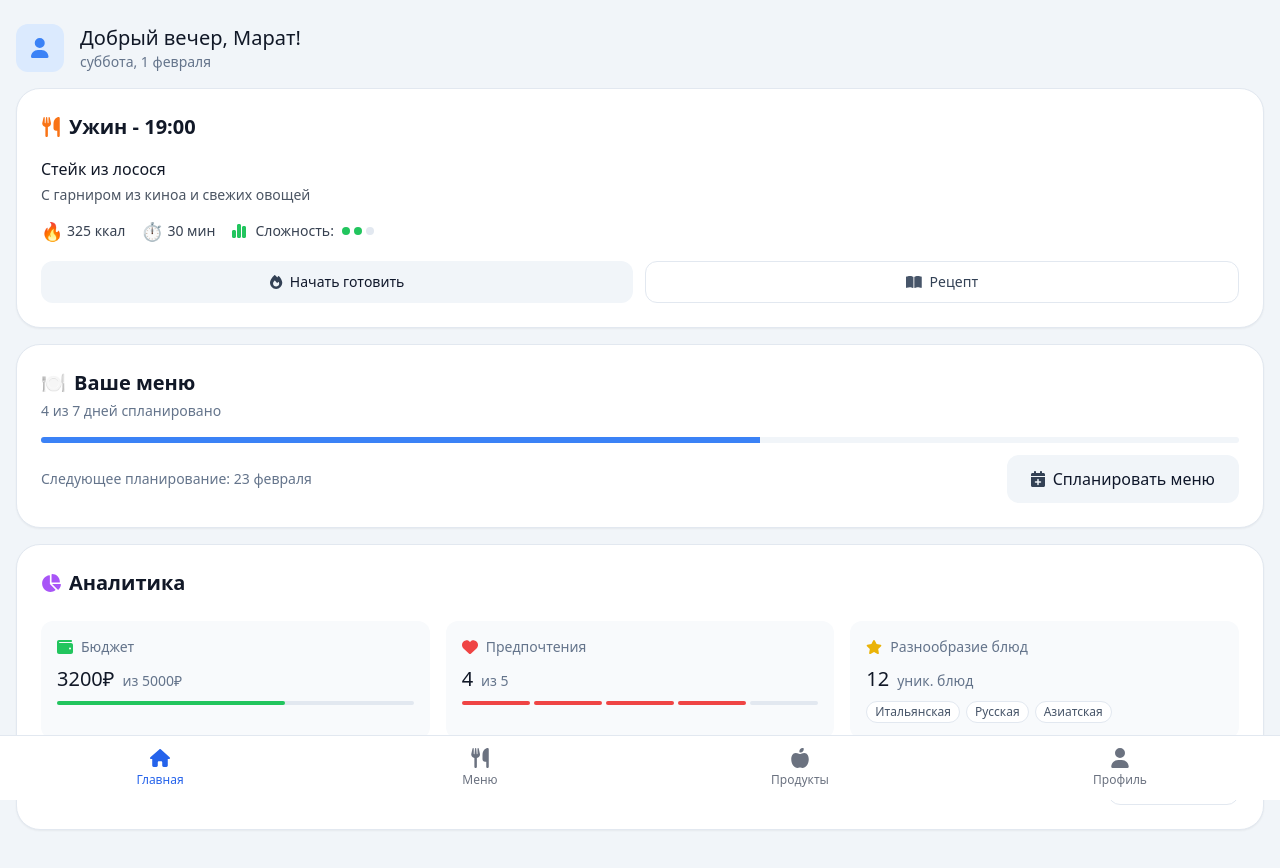
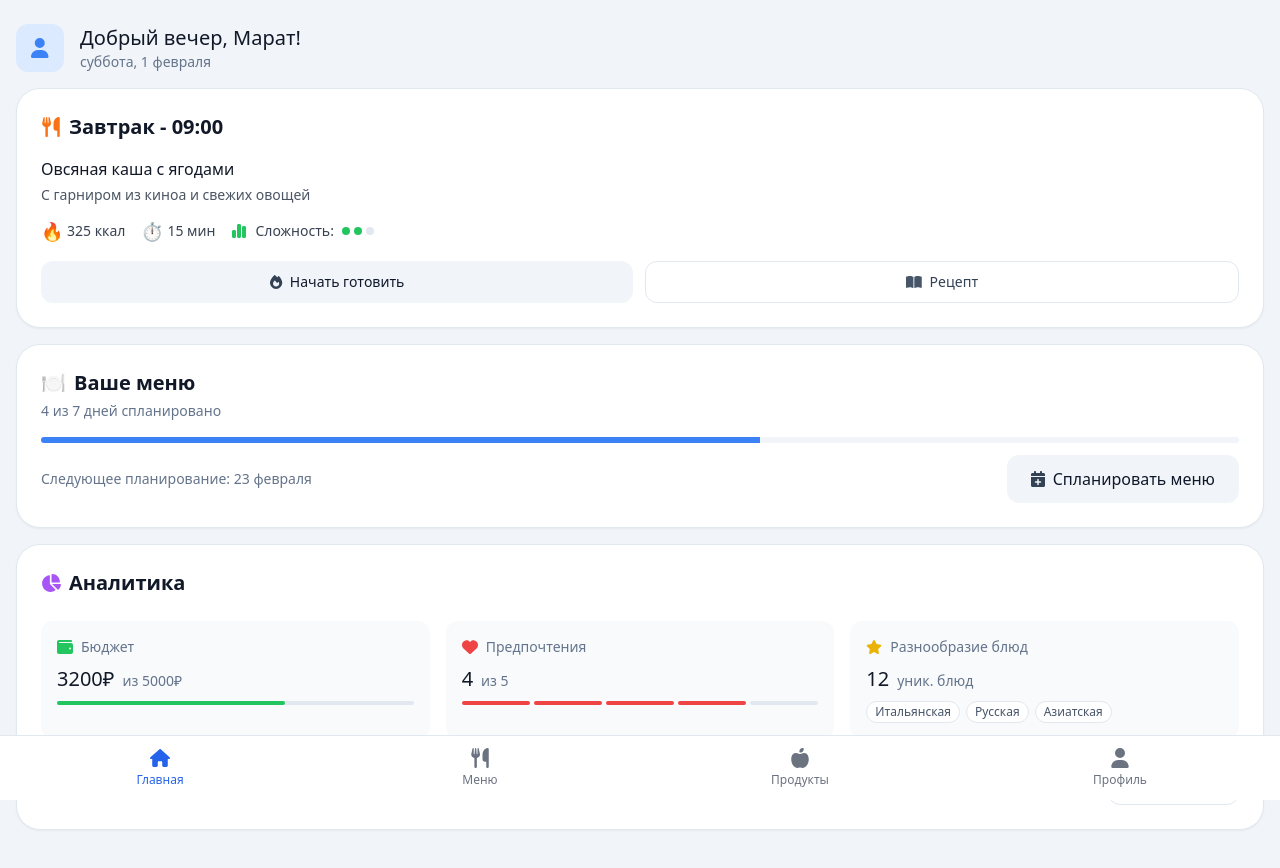
Before and after one commit to ramazanov-ma/chief, a Nuxt app: page / in a window 1280 px wide. Shown: the top 868 px of the page. Built offline with nearby package versions, Linux system fonts and the light colour scheme.

Commit message:
feat(menu): add meal type classification and update related components
- Add MealType

```diff
--- a/components/WeeklyMenu.vue
+++ b/components/WeeklyMenu.vue
@@ -16,7 +16,7 @@
 <script setup lang="ts">
 import { computed, watch } from 'vue';
 import { useWeekDates } from '@/composables/useWeekDates';
-import { Complexity, DayState, Meal } from '@/types/menu';
+import { Complexity, DayState, Meal, MealType } from '@/types/menu';
 import { useMenuStore } from '@/stores/menu';
 import MenuDayCard from '@/components/weekly/MenuDayCard.vue';
 
@@ -39,6 +39,7 @@ const exampleMeals: Meal[] = [
 	{
 		id: 1,
 		time: '09:00',
+		type: MealType.BREAKFAST,
 		name: 'Овсяная каша с ягодами',
 		description: 'Питательная каша с черникой, медом и грецкими орехами',
 		emoji: '🥣',
@@ -57,6 +58,7 @@ const exampleMeals: Meal[] = [
 	{
 		id: 2,
 		time: '13:30',
+		type: MealType.LUNCH,
 		name: 'Куриный суп с лапшой',
 		description: 'Легкий суп на курином бульоне с домашней лапшой и овощами',
 		emoji: '🍜',
@@ -75,6 +77,7 @@ const exampleMeals: Meal[] = [
 	{
 		id: 3,
 		time: '16:00',
+		type: MealType.SNACK,
 		name: 'Творожная запеканка',
 		description: 'С изюмом и ванильным соусом',
 		emoji: '🧁',
@@ -93,6 +96,7 @@ const exampleMeals: Meal[] = [
 	{
 		id: 4,
 		time: '19:00',
+		type: MealType.DINNER,
 		name: 'Стейк из лосося',
 		description: 'С гарниром из киноа и свежих овощей',
 		emoji: '🐟',
--- a/components/home/NextFamilyMealSection.vue
+++ b/components/home/NextFamilyMealSection.vue
@@ -6,7 +6,7 @@
 					icon="utensils"
 					class="text-orange-500 w-5 h-5"
 				/>
-				<h2 class="text-xl font-semibold">{{ meal.name }} - {{ meal.time }}</h2>
+				<h2 class="text-xl font-semibold">{{ getMealType(meal.type) }} - {{ meal.time }}</h2>
 			</div>
 			<!--			<div-->
 			<!--				v-if="!isSingleUser"-->
@@ -42,7 +42,7 @@
 
 		<div>
 			<div class="flex items-start justify-between space-x-2">
-				<MealTitle title="Стейк из лосося"/>
+				<MealTitle :title="meal.name"/>
 			</div>
 			<MealDescription description="С гарниром из киноа и свежих овощей"/>
 		</div>
@@ -82,7 +82,7 @@ import { useRouter } from 'vue-router';
 import BaseButton from '@/components/ui/BaseButton.vue';
 import { FontAwesomeIcon } from '@fortawesome/vue-fontawesome';
 import ComplexityIndicator from "@/components/ui/ComplexityIndicator.vue";
-import { Complexity, Meal } from "@/types/menu";
+import { Complexity, Meal, MealType } from "@/types/menu";
 import CookingTimeBadge from "@/components/ui/CookingTimeBadge.vue";
 import CaloriesBadge from "@/components/ui/CaloriesBadge.vue";
 import MealTitle from "@/components/ui/MealTitle.vue";
@@ -95,6 +95,20 @@ const props = defineProps<{
 	isSingleUser: boolean;
 }>();
 
+
+const getMealType = (mealType: MealType) => {
+	switch (mealType) {
+		case MealType.BREAKFAST:
+			return 'Завтрак';
+		case MealType.LUNCH:
+			return 'Обед';
+		case MealType.DINNER:
+			return 'Ужин';
+		case MealType.SNACK:
+			return 'Перекус';
+	}
+}
+
 const startCooking = () => {
 	router.push(`/recipes/${props.meal.recipe.id}/cooking`);
 };
--- a/pages/index.vue
+++ b/pages/index.vue
@@ -28,12 +28,11 @@
 </template>
 
 <script setup lang="ts">
-import { ref, computed } from 'vue';
+import { computed, ref } from 'vue';
 import WelcomeSection from '@/components/home/WelcomeSection.vue';
 import NextFamilyMealSection from '@/components/home/NextFamilyMealSection.vue';
-import ShoppingSection from '@/components/home/ShoppingSection.vue';
 import PlanningSection from '@/components/home/PlanningSection.vue';
-import { Meal } from "@/types/menu";
+import { Complexity, Meal, MealType } from "@/types/menu";
 
 interface PlanningStatsType {
 	budget: {
@@ -74,14 +73,19 @@ const currentMenu = ref({
 
 // Следующий прием пищи
 const nextMeal = ref({
-	time: '19:00',
-	name: 'Ужин',
+	id: 1,
+	time: '09:00',
+	type: MealType.BREAKFAST,
+	name: 'Овсяная каша с ягодами',
+	description: 'Питательная каша с черникой, медом и грецкими орехами',
+	emoji: '🥣',
+	calories: 320,
 	recipe: {
 		id: '1',
-		name: 'Паста Карбонара',
-		cookingTime: 30,
+		name: 'Овсяная каша с ягодами',
+		cookingTime: 15,
 		portionCount: 1,
-		complexity: 'medium'
+		complexity: Complexity.EASY,
 	},
 	portions: [
 		{ memberName: 'Магомед', portion: 1 }
--- a/types/menu.ts
+++ b/types/menu.ts
@@ -26,8 +26,16 @@ export interface Portion {
 	portion: number;
 }
 
+export enum MealType {
+	BREAKFAST,
+	LUNCH,
+	SNACK,
+	DINNER,
+}
+
 export interface Meal {
 	id: number;
+	type: MealType;
 	time: string;
 	name: string;
 	description: string;
```
